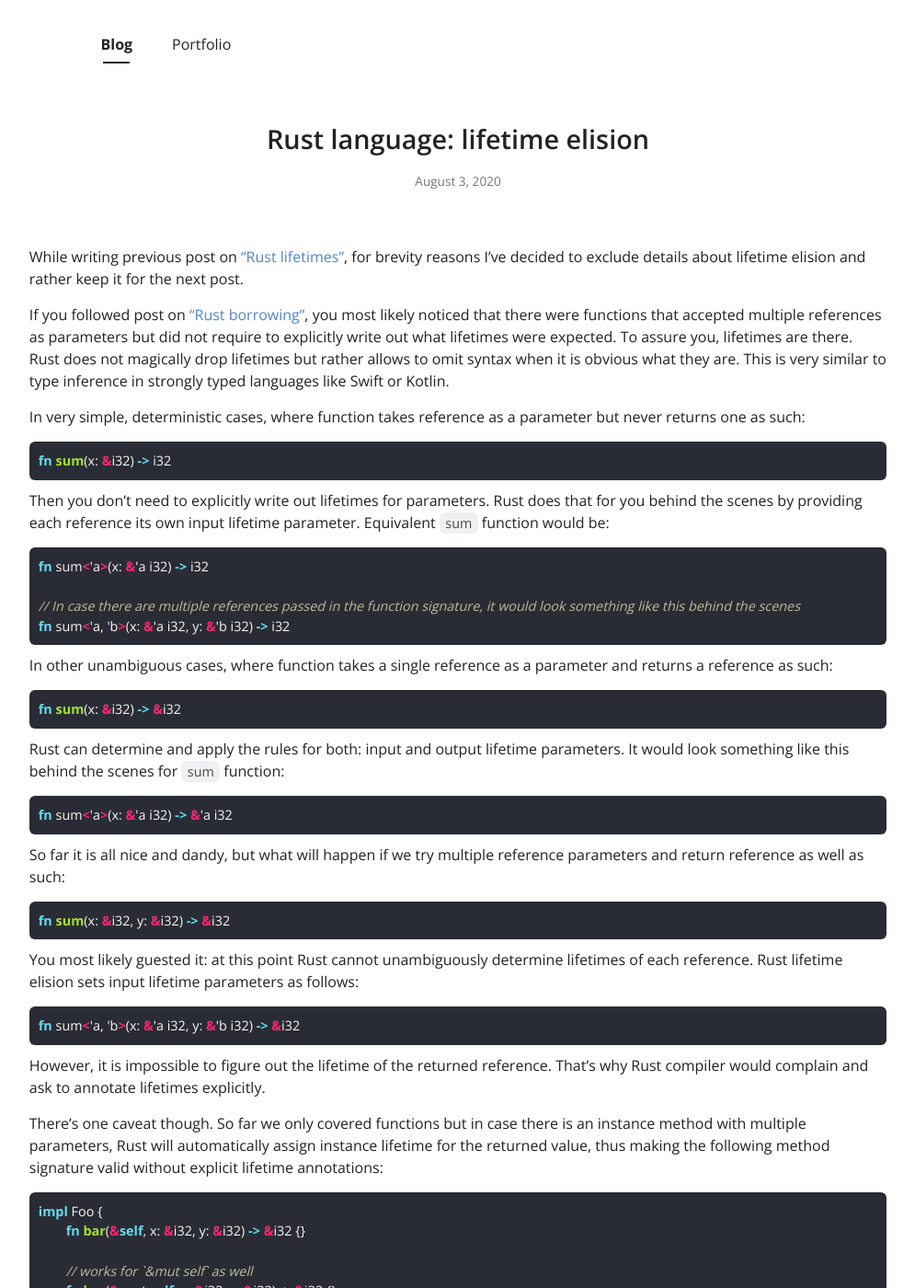
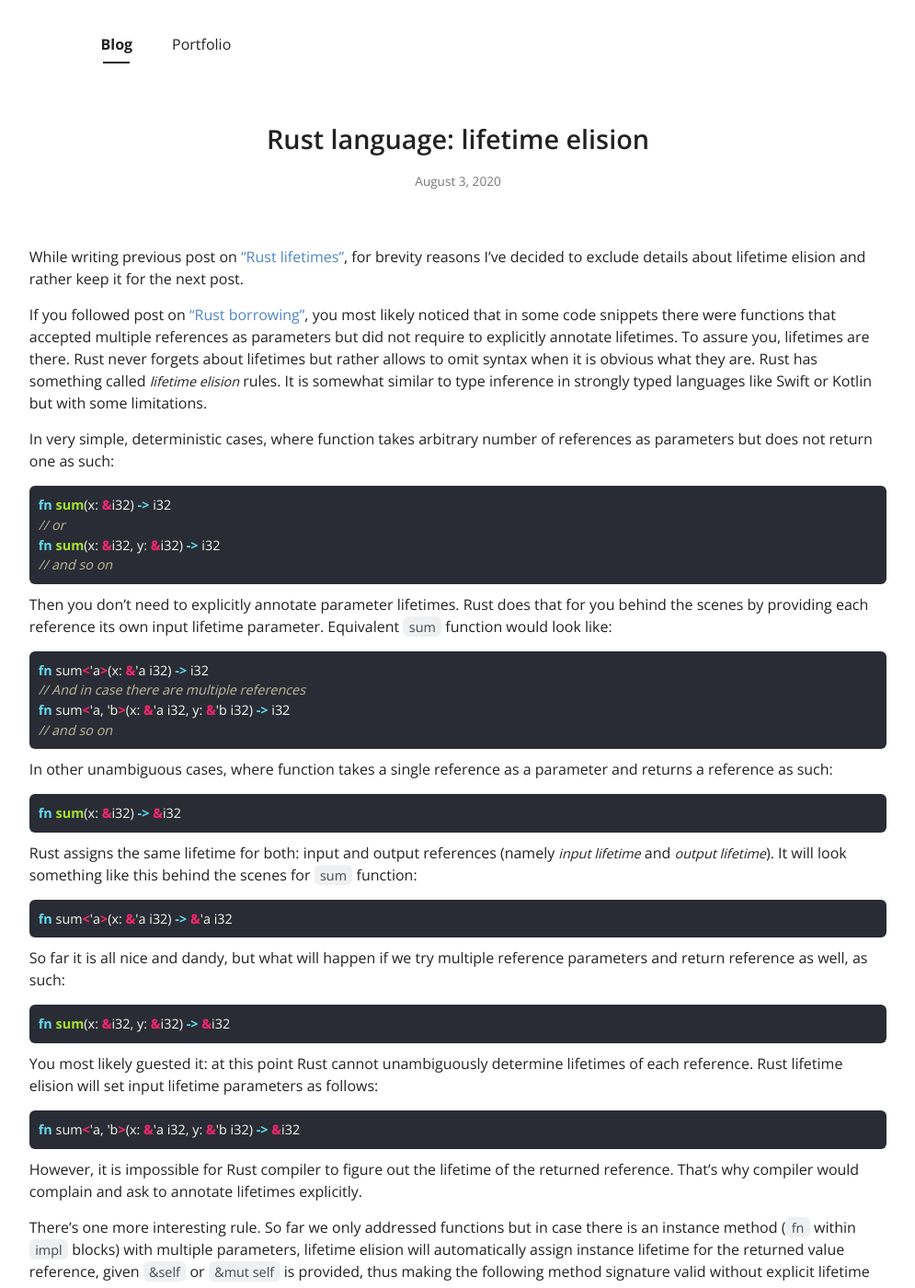
Before and after one commit to nakkht/pgu.dev, a Jekyll site: the page built from _posts/2020-08-03-rust-lifetime-elision.md, in a window 1280 px wide and 1400 px high. Shown: the whole window at 92% size, without its empty margins (142-1137 px from the left). Built offline with Jekyll 4.4.1, drawn with Linux system fonts in a browser that asks for light colours; nearby versions of some CDN libraries; some of the changed text lies outside the part shown.

Commit message:
Completed lifetime elission draft

````diff
--- a/_posts/2020-08-03-rust-lifetime-elision.md
+++ b/_posts/2020-08-03-rust-lifetime-elision.md
@@ -6,21 +6,24 @@ author: Paulius Gudonis
 
 While writing previous post on ["Rust lifetimes"]({% post_url 2020-07-13-rust-lifetimes %}), for brevity reasons I've decided to exclude details about lifetime elision and rather keep it for the next post.
 
-If you followed post on ["Rust borrowing"]({%  post_url 2020-04-06-rust-borrowing %}), you most likely noticed that there were functions that accepted multiple references as parameters but did not require to explicitly write out what lifetimes were expected. To assure you, lifetimes are there. Rust does not magically drop lifetimes but rather allows to omit syntax when it is obvious what they are. This is very similar to type inference in strongly typed languages like Swift or Kotlin.
+If you followed post on ["Rust borrowing"]({%  post_url 2020-04-06-rust-borrowing %}), you most likely noticed that in some code snippets there were functions that accepted multiple references as parameters but did not require to explicitly annotate lifetimes. To assure you, lifetimes are there. Rust never forgets about lifetimes but rather allows to omit syntax when it is obvious what they are. Rust has something called _lifetime elision_ rules. It is somewhat similar to type inference in strongly typed languages like Swift or Kotlin but with some limitations.
 
-In very simple, deterministic cases, where function takes reference as a parameter but never returns one as such:
+In very simple, deterministic cases, where function takes arbitrary number of references as parameters but does not return one as such:
 
 ```rust
 fn sum(x: &i32) -> i32
+// or
+fn sum(x: &i32, y: &i32) -> i32
+// and so on
 ```
 
-Then you don't need to explicitly write out lifetimes for parameters. Rust does that for you behind the scenes by providing each reference its own input lifetime parameter. Equivalent `sum` function would be:
+Then you don't need to explicitly annotate parameter lifetimes. Rust does that for you behind the scenes by providing each reference its own input lifetime parameter. Equivalent `sum` function would look like:
 
 ```rust
 fn sum<'a>(x: &'a i32) -> i32
-
-// In case there are multiple references passed in the function signature, it would look something like this behind the scenes
+// And in case there are multiple references
 fn sum<'a, 'b>(x: &'a i32, y: &'b i32) -> i32
+// and so on
 ```
 
 In other unambiguous cases, where function takes a single reference as a parameter and returns a reference as such:
@@ -29,33 +32,37 @@ In other unambiguous cases, where function takes a single reference as a paramet
 fn sum(x: &i32) -> &i32
 ```
 
-Rust can determine and apply the rules for both: input and output lifetime parameters. It would look something like this behind the scenes for `sum` function:
+Rust assigns the same lifetime for both: input and output references (namely _input lifetime_ and _output lifetime_). It will look something like this behind the scenes for `sum` function:
 
 ```rust
 fn sum<'a>(x: &'a i32) -> &'a i32
 ```
 
-So far it is all nice and dandy, but what will happen if we try multiple reference parameters and return reference as well as such:
+So far it is all nice and dandy, but what will happen if we try multiple reference parameters and return reference as well, as such:
 
 ```rust
 fn sum(x: &i32, y: &i32) -> &i32
 ```
 
-You most likely guested it: at this point Rust cannot unambiguously determine lifetimes of each reference. Rust lifetime elision sets input lifetime parameters as follows:
+You most likely guested it: at this point Rust cannot unambiguously determine lifetimes of each reference. Rust lifetime elision will set input lifetime parameters as follows:
 
 ```rust
 fn sum<'a, 'b>(x: &'a i32, y: &'b i32) -> &i32
 ```
 
-However, it is impossible to figure out the lifetime of the returned reference. That's why Rust compiler would complain and ask to annotate lifetimes explicitly.
+However, it is impossible for Rust compiler to figure out the lifetime of the returned reference. That's why compiler would complain and ask to annotate lifetimes explicitly.
 
-There's one caveat though. So far we only covered functions but in case there is an instance method with multiple parameters, Rust will automatically assign instance lifetime for the returned value, thus making the following method signature valid without explicit lifetime annotations:
+There's one more interesting rule. So far we only addressed functions but in case there is an instance method (`fn` within `impl` blocks) with multiple parameters, lifetime elision will automatically assign instance lifetime for the returned value reference, given `&self` or `&mut self` is provided, thus making the following method signature valid without explicit lifetime annotations:
 
 ```rust
 impl Foo {
-	fn bar(&self, x: &i32, y: &i32) -> &i32 {}
-
+	fn bar(&self, x: &i32, y: &i32) -> &i32
 	// works for `&mut self` as well
-	fn bar(&mut self, x: &i32, y: &i32) -> &i32 {}
+	fn bar(&mut self, x: &i32, y: &i32) -> &i32
 }
 ```
+
+This drastically reduces amount of explicit annotations and repetitive code being written again and again. In addition, it is important to know that if _lifetime elision_ does not behave as you wanted, you can always add annotations explicitly.
+
+---
+Lifetime elision rules is a great initiative and effort from Rust team to make code less verbose. Even if it doesn't provide full lifetime inference as one might expect, it brings confidence that when more deterministic patterns appear, they could be added to Rust compiler.
````
